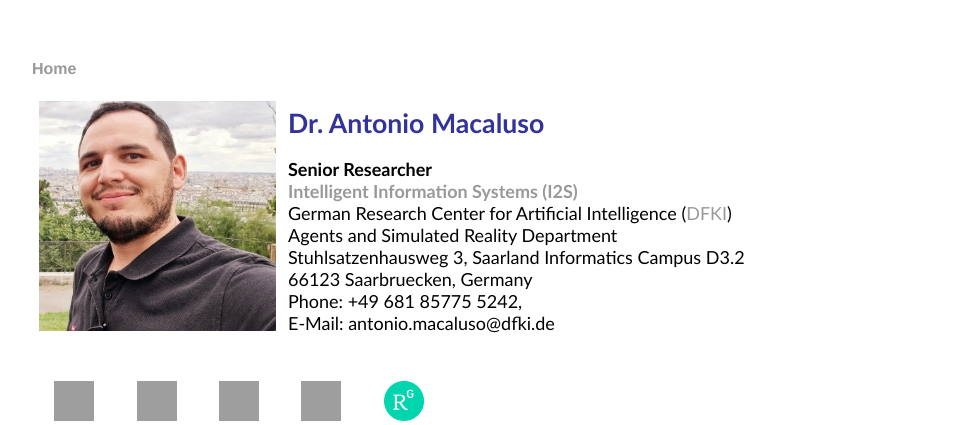
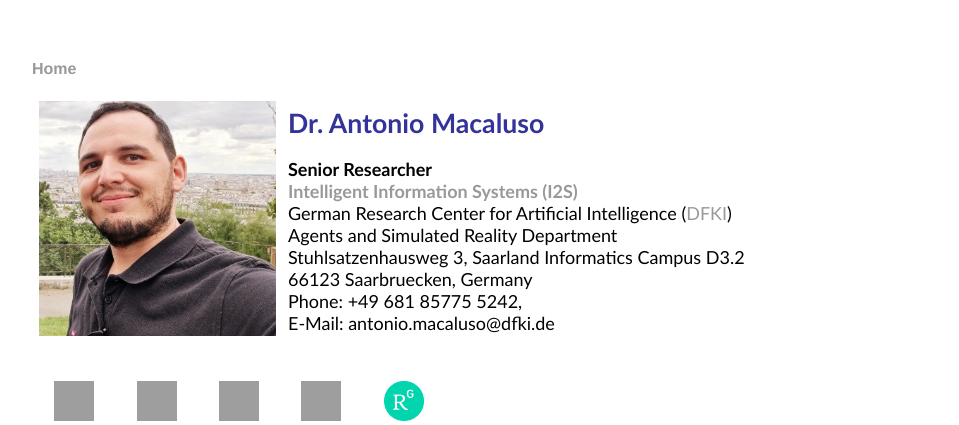
Before and after one commit to amacaluso/amacaluso.github.io, a Jekyll site: the page built from index.html, in a window 1280 px wide. Shown: the top 425 px of the page, without its empty margins (160-1119 px from the left). Built offline with Jekyll 4.4.1, drawn with Linux system fonts in a browser that asks for light colours; grey boxes are pictures that could not be loaded.

Commit message:
Update index.html

```diff
--- a/index.html
+++ b/index.html
@@ -12,7 +12,7 @@
 <table style="width: 828px; height: 280px;" cellpadding="5" cols="2">
   <tbody>
     <tr align="left" valign="top">
-      <td style="width: 10%; vertical-align: top; text-align: center;"><img style="width: 237px; height: 230px;" alt="AM" src="photo-profile.jpg">
+      <td style="width: 10%; vertical-align: top; text-align: center;"><img style="width: 237px; height: 235px;" alt="AM" src="photo-profile.jpg">
       <br></td>
       <td> <small><font style="font-weight: bold; color: rgb(51, 51, 153);" face="Trebuchet MS"><font size="+3"><small>
 Dr. Antonio Macaluso</small></font></font></small><br>
```
